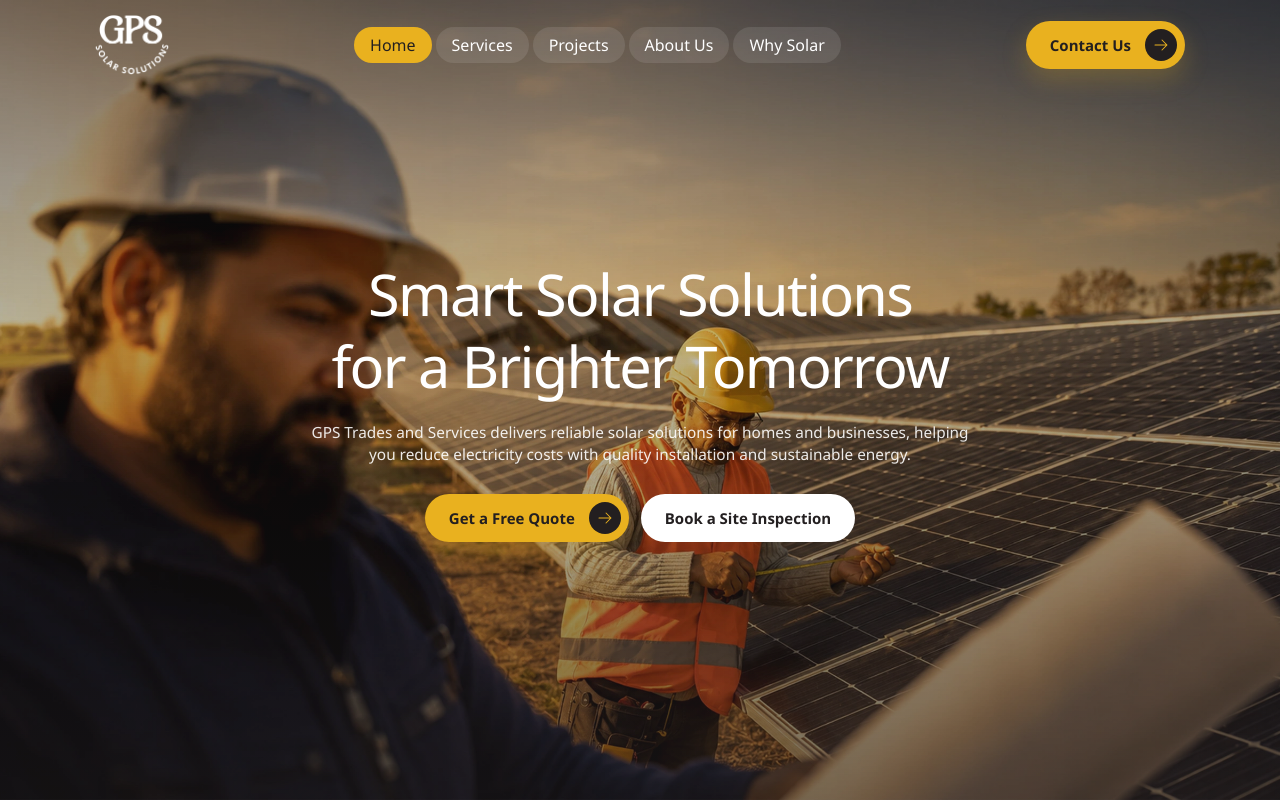
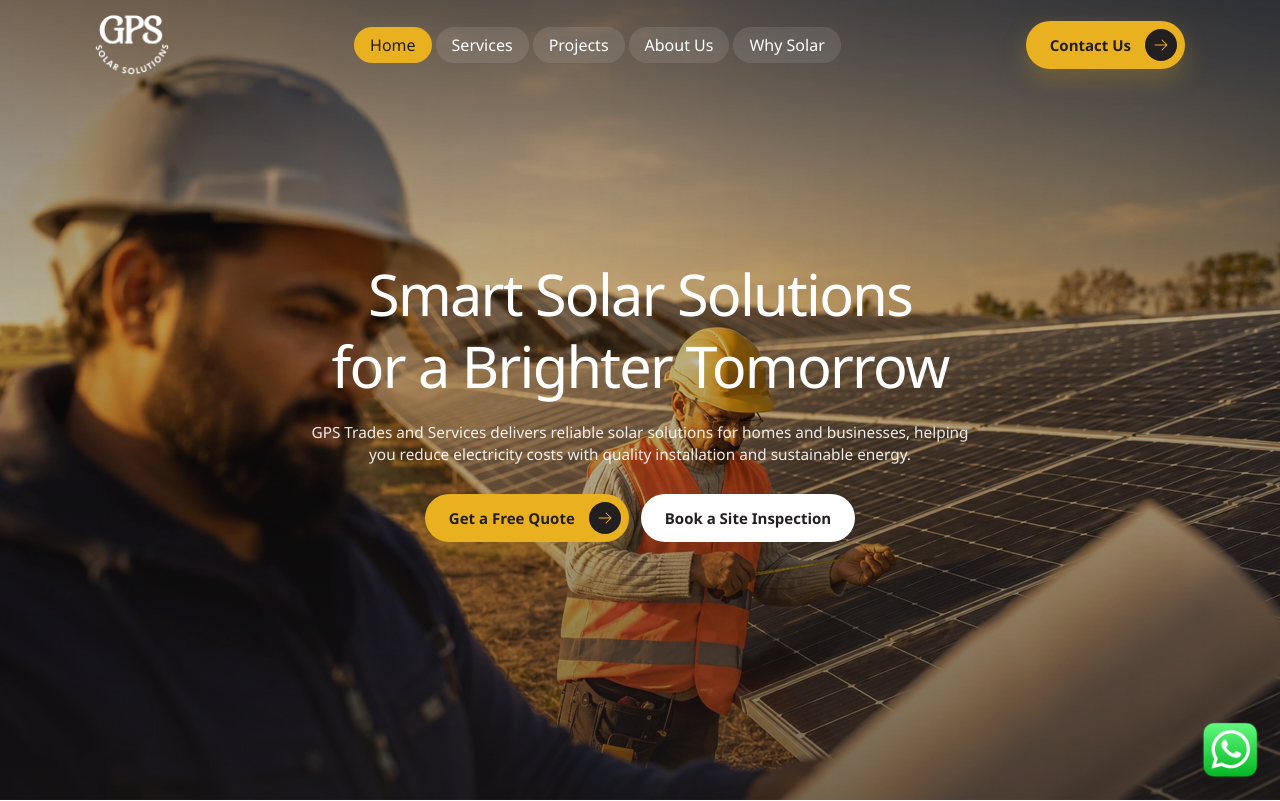
Before and after one commit to nikhilkumar202002/GPS-SOLAR, a Next.js app: page / in a window 1280 px wide. Shown: the top 801 px of the page. Built offline with nearby package versions, Linux system fonts and the light colour scheme.

Commit message:
feat: add WhatsAppButton component for direct customer communication

```diff
--- a/app/component/sections/WhySolar.module.css
+++ b/app/component/sections/WhySolar.module.css
@@ -27,13 +27,17 @@
   position: absolute;
   inset: 0;
   display: flex;
-  align-items: center;
+  align-items: stretch;
   justify-content: flex-start;
   text-align: left;
 }
 
 .heroShell :global(.container) {
   width: 100%;
+  height: 100%;
+  display: flex;
+  align-items: center;
+  justify-content: flex-start;
 }
 
 .heroCopy {
@@ -165,7 +169,7 @@
   }
 
   .heroShell {
-    align-items: center;
+    align-items: stretch;
   }
 
   .heading {
--- /dev/null
+++ b/app/component/ui/WhatsAppButton.module.css
@@ -0,0 +1,41 @@
+.button {
+  position: fixed;
+  right: 1.25rem;
+  bottom: 1.25rem;
+  z-index: 50;
+  display: inline-flex;
+  align-items: center;
+  justify-content: center;
+  width: 3.75rem;
+  height: 3.75rem;
+  border-radius: 15px;
+  box-shadow: 0 18px 36px rgba(0, 0, 0, 0.18);
+  transition:
+    transform 0.2s ease,
+    box-shadow 0.2s ease;
+}
+
+.button:hover {
+  transform: translateY(-2px) scale(1.03);
+  box-shadow: 0 22px 44px rgba(0, 0, 0, 0.22);
+}
+
+.button:focus-visible {
+  outline: 3px solid rgba(var(--color-gold-rgb), 0.5);
+  outline-offset: 4px;
+}
+
+.icon {
+  width: 100%;
+  height: 100%;
+  object-fit: contain;
+}
+
+@media (max-width: 640px) {
+  .button {
+    right: 1rem;
+    bottom: 1rem;
+    width: 3.25rem;
+    height: 3.25rem;
+  }
+}
--- /dev/null
+++ b/app/component/ui/WhatsAppButton.tsx
@@ -0,0 +1,28 @@
+import Image from "next/image";
+
+import whatsappIcon from "@/app/assets/whatsapp-icon.png";
+import styles from "./WhatsAppButton.module.css";
+
+const whatsappUrl = "https://wa.me/919876543210?text=Hi%20GPS%20Trades%20and%20Services";
+
+const WhatsAppButton = () => {
+  return (
+    <a
+      href={whatsappUrl}
+      target="_blank"
+      rel="noreferrer noopener"
+      className={styles.button}
+      aria-label="Chat with us on WhatsApp"
+    >
+      <Image
+        src={whatsappIcon}
+        alt=""
+        width={56}
+        height={56}
+        className={styles.icon}
+      />
+    </a>
+  );
+};
+
+export default WhatsAppButton;
--- a/app/layout.tsx
+++ b/app/layout.tsx
@@ -2,6 +2,7 @@ import type { Metadata } from "next";
 import Header from "./component/layout/Header";
 import Footer from "./component/layout/Footer";
 import PreloaderHost from "./component/ui/PreloaderHost";
+import WhatsAppButton from "./component/ui/WhatsAppButton";
 import "./globals.css";
 
 export const metadata: Metadata = {
@@ -17,6 +18,7 @@ export default function RootLayout({ children }: LayoutProps<"/">) {
         <Header />
         {children}
         <Footer />
+        <WhatsAppButton />
       </body>
     </html>
   );
```
